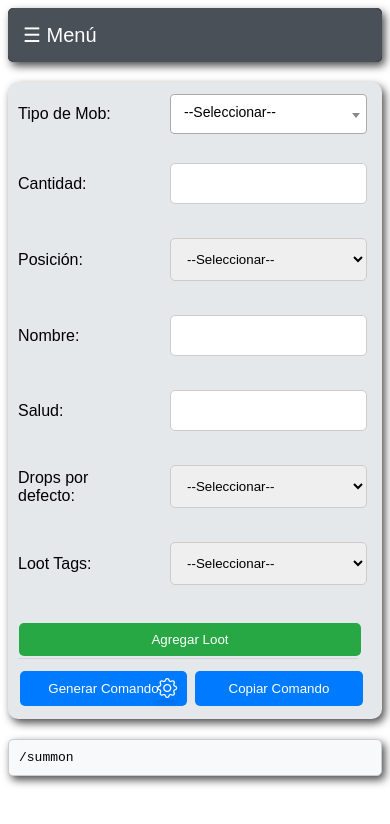
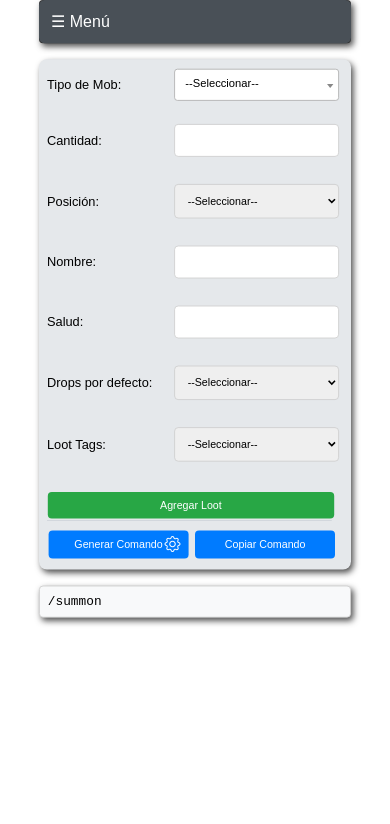
Before and after one commit to SebasOfEek/MineBlocks-Tools, a plain HTML site: page index.html in a window 390 px wide. Drawn offline with nearby package versions, Linux system fonts and the light colour scheme.

Commit message:
Update index.html

```diff
--- a/index.html
+++ b/index.html
@@ -11,6 +11,45 @@
     <script src="https://cdnjs.cloudflare.com/ajax/libs/select2/4.1.0-beta.1/js/select2.min.js"></script>
 
 <style>
+
+/* Estilo base para toda la página */
+html, body {
+    margin: 0;
+    padding: 0;
+    width: 100%;
+    height: 100%; /* Para usar flexbox o grid en el contenedor */
+    font-size: 16px; /* Tamaño base estándar */
+    transform: scale(1); /* Escala inicial */
+    transform-origin: top center; /* Centro horizontal como punto de escala */
+}
+
+/* Contenedor principal */
+.container {
+    width: 90%;
+    max-width: 1200px; /* Evita que crezca demasiado en pantallas grandes */
+    background: white;
+    padding: 20px;
+    box-shadow: 0px 4px 6px rgba(0, 0, 0, 0.1); /* Sombra para visualización */
+    text-align: center; /* Centrar el texto */
+    border-radius: 8px; /* Bordes redondeados */
+}
+
+/* Escala general para pantallas pequeñas */
+@media (max-width: 768px) {
+    html {
+        font-size: 14px; /* Reduce el tamaño de fuente base */
+        transform: scale(0.9); /* Escala general 90% */
+    }
+}
+
+@media (max-width: 480px) {
+    html {
+        font-size: 12px; /* Reduce más el tamaño de fuente base */
+        transform: scale(0.8); /* Escala general 80% */
+    }
+}
+
+
 body {
     background-color: white;
     font-family: 'Arial', sans-serif;
@@ -710,13 +749,12 @@ button.add-loot {
     background-color: transparent;
     border: none;
     cursor: pointer;
-    margin-left: 10px;
-    transition: color 0.2s, transform 0.3s ease; /* Añadir transición para la animación */
+    color: white; /* Color del engranaje */
     position: absolute;
-    right: 10px;
-    top: 50%;
-    transform: translateY(-50%); /* Centrar verticalmente */
-    box-shadow: 0px 4px 6px rgba(0, 0, 0, 0.1); /* Sombra suave */
+    right: 10px; /* Siempre a la derecha del botón */
+    top: 50%; /* Centrado verticalmente */
+    transform: translateY(-50%);
+    transition: color 0.2s, transform 0.3s ease;
 }
 
 /* Animación de giro */
```
